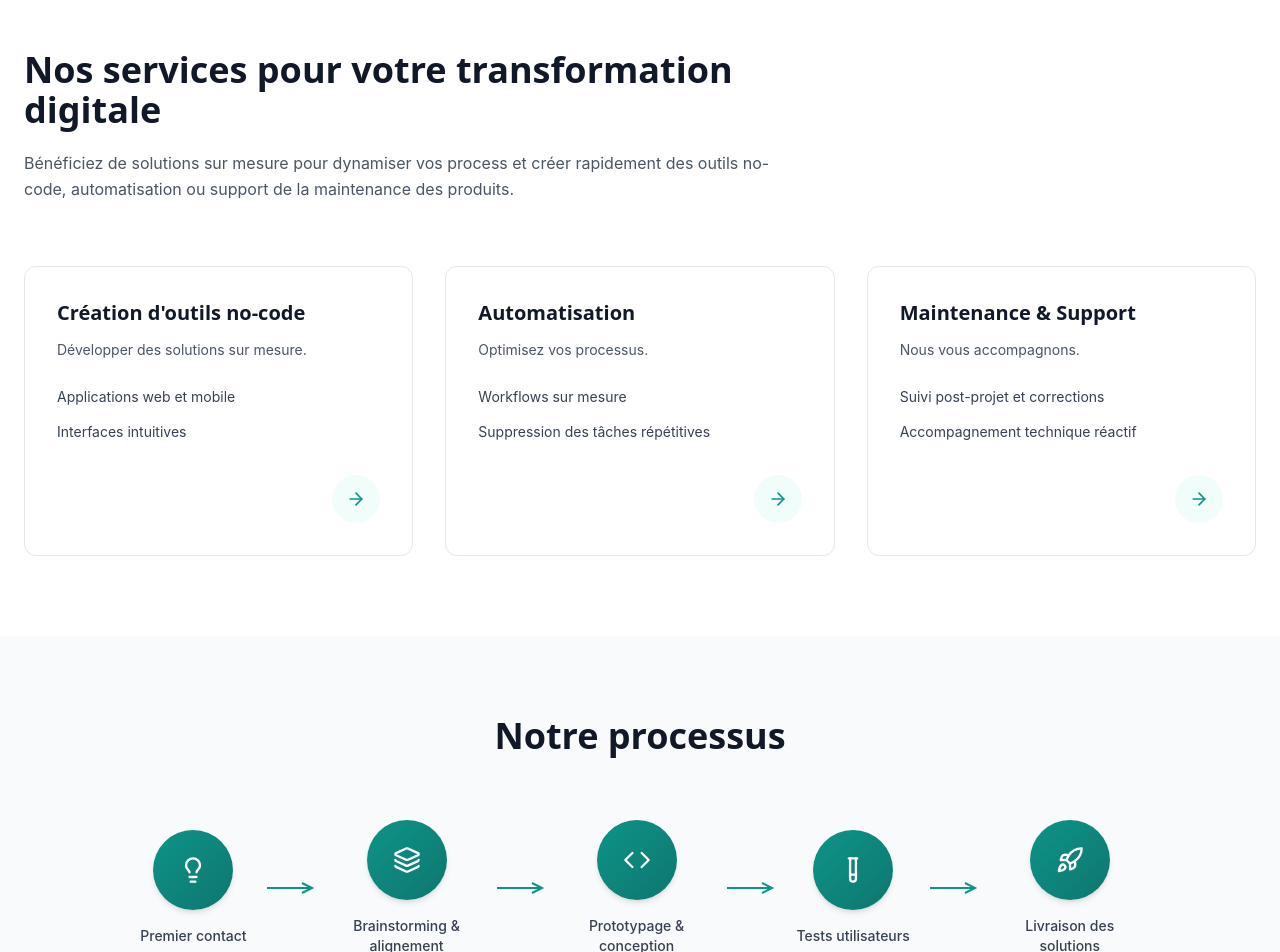
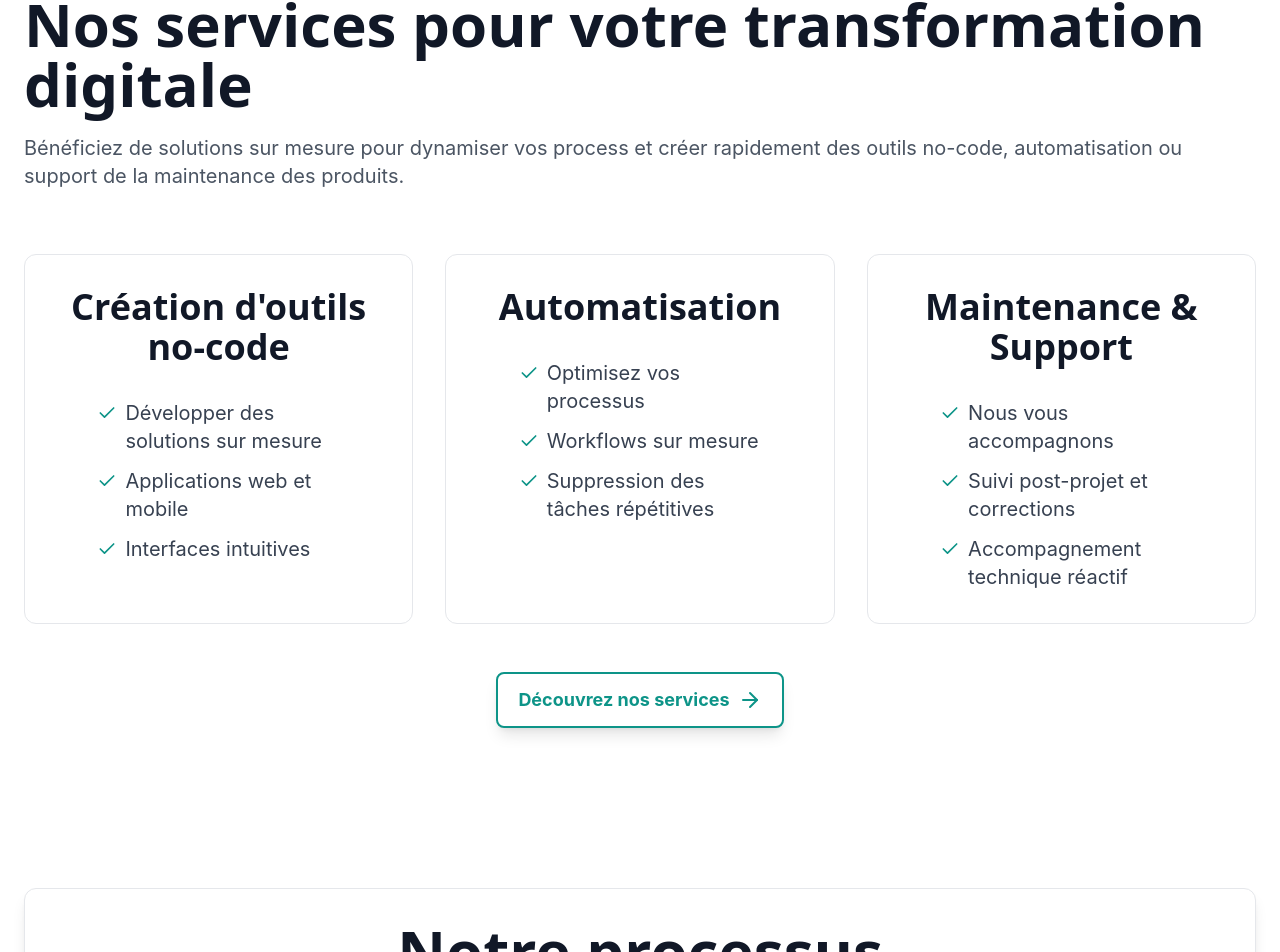
Before and after one commit to gwen24112003/Linky, a React (Create React App) app: page / in a window 1280 px wide. Shown: the part 623-1575 px from the top of the page. Built offline with nearby package versions, Linux system fonts and the light colour scheme; a web font is replaced by a local one.

Commit message:
Section notre processus finis / push de sécurité pour les changements à venir

```diff
--- a/src/components/home/ProcessSection.tsx
+++ b/src/components/home/ProcessSection.tsx
@@ -31,7 +31,7 @@ export const ProcessSection: React.FC = () => {
   ];
 
   const getIcon = (iconName: string) => {
-    const iconProps = { size: 28, className: 'text-white' };
+    const iconProps = { size: 36, className: 'text-white' };
     switch (iconName) {
       case 'lightbulb':
         return <Lightbulb {...iconProps} />;
@@ -49,28 +49,29 @@ export const ProcessSection: React.FC = () => {
   };
 
   return (
-    <section className="py-20 bg-gray-50">
+    <section className="py-20 bg-white">
       <div className="container mx-auto px-6">
-        <h2 className="text-3xl md:text-4xl font-bold text-gray-900 mb-16 text-center">
+        <div className="bg-white rounded-xl border border-gray-200 p-8 shadow-lg">
+          <h2 className="text-center text-4xl md:text-5xl lg:text-6xl font-bold text-gray-900 mb-12">
             Notre processus
           </h2>
 
-        <div className="flex flex-col md:flex-row items-center justify-center gap-6 md:gap-2">
+          <div className="flex flex-col md:flex-row items-start justify-center gap-6 md:gap-4">
             {processSteps.map((step, index) => (
               <React.Fragment key={step.id}>
-              <div className="flex flex-col items-center text-center max-w-[140px]">
-                <div className="w-20 h-20 rounded-full bg-gradient-to-br from-teal-600 to-teal-700 flex items-center justify-center mb-4 shadow-md hover:shadow-lg hover:scale-105 transition-all duration-300">
+                <div className="flex flex-col items-center max-w-[140px]">
+                  <div className="w-24 h-24 rounded-full bg-gradient-to-br from-teal-400 to-teal-800 flex items-center justify-center mb-4 shadow-md hover:shadow-lg hover:scale-105 transition-all duration-300">
                     {getIcon(step.icon)}
                   </div>
-                <p className="text-sm font-medium text-gray-700 leading-snug">
+                    <p className="text-l text-center md:text-l lg:text-xl text-gray-600 text-base leading-relaxed">
                     {step.title}
                   </p>
                 </div>
 
                 {index < processSteps.length - 1 && (
-                <div className="hidden md:block mx-3">
-                  <svg width="50" height="20" viewBox="0 0 50 20" fill="none">
-                    <path d="M0 10 L45 10 M35 5 L45 10 L35 15" stroke="#0d9488" strokeWidth="2" />
+                  <div className="hidden md:block mx-5" style={{ marginTop: '30px' }}>
+                    <svg width="60" height="24" viewBox="0 0 60 24" fill="none">
+                      <path d="M0 12 L55 12 M42 6 L55 12 L42 18" stroke="#0d9488" strokeWidth="2.5" />
                     </svg>
                   </div>
                 )}
@@ -78,6 +79,7 @@ export const ProcessSection: React.FC = () => {
             ))}
           </div>
         </div>
+      </div>
     </section>
   );
 };
--- a/src/components/home/ServicesSection.tsx
+++ b/src/components/home/ServicesSection.tsx
@@ -1,4 +1,5 @@
 import React from 'react';
+import { ArrowRight } from 'lucide-react';
 import { Card } from '../ui/Card';
 import { Service } from '../../types';
 
@@ -7,8 +8,8 @@ export const ServicesSection: React.FC = () => {
     {
       id: '1',
       title: 'Création d\'outils no-code',
-      description: 'Développer des solutions sur mesure.',
       features: [
+        'Développer des solutions sur mesure',
         'Applications web et mobile',
         'Interfaces intuitives'
       ]
@@ -16,8 +17,8 @@ export const ServicesSection: React.FC = () => {
     {
       id: '2',
       title: 'Automatisation',
-      description: 'Optimisez vos processus.',
       features: [
+        'Optimisez vos processus',
         'Workflows sur mesure',
         'Suppression des tâches répétitives'
       ]
@@ -25,8 +26,8 @@ export const ServicesSection: React.FC = () => {
     {
       id: '3',
       title: 'Maintenance & Support',
-      description: 'Nous vous accompagnons.',
       features: [
+        'Nous vous accompagnons',
         'Suivi post-projet et corrections',
         'Accompagnement technique réactif'
       ]
@@ -34,27 +35,32 @@ export const ServicesSection: React.FC = () => {
   ];
 
   return (
-    <section className="py-20 bg-white">
+    <section className="pt-4 pb-20 bg-white">
       <div className="container mx-auto px-6">
-        <div className="max-w-3xl mb-16">
-          <h2 className="text-3xl md:text-4xl font-bold text-gray-900 mb-5">
+        <div className="mb-16">
+          <h2 className="text-4xl md:text-5xl lg:text-6xl font-bold text-gray-900 mb-5">
             Nos services pour votre transformation digitale
           </h2>
-          <p className="text-gray-600 text-base leading-relaxed">
-            Bénéficiez de solutions sur mesure pour dynamiser vos process et créer rapidement des outils no-code,
-            automatisation ou support de la maintenance des produits.
+          <p className="text-l md:text-l lg:text-xl text-gray-600 text-base leading-relaxed">
+            Bénéficiez de solutions sur mesure pour dynamiser vos process et créer rapidement des outils no-code, automatisation ou support de la maintenance des produits.
           </p>
         </div>
 
-        <div className="grid grid-cols-1 md:grid-cols-2 lg:grid-cols-3 gap-8">
+        <div className="grid grid-cols-1 md:grid-cols-2 lg:grid-cols-3 gap-8 mb-12">
           {services.map((service) => (
             <Card
               key={service.id}
               title={service.title}
-              description={service.description}
               features={service.features}
             />
           ))}
+        </div>
+
+        <div className="flex justify-center mt-12">
+          <button className="bg-white text-teal-600 border-2 border-teal-600 px-5 py-3 text-lg font-bold rounded-lg hover:bg-teal-600 hover:text-white hover:scale-105 transition-all duration-300 shadow-lg hover:shadow-xl flex items-center gap-2">
+            Découvrez nos services
+            <ArrowRight size={24} />
+          </button>
         </div>
       </div>
     </section>
--- a/src/components/ui/Card.tsx
+++ b/src/components/ui/Card.tsx
@@ -1,5 +1,5 @@
 import React from 'react';
-import { ArrowRight } from 'lucide-react';
+import { Check } from 'lucide-react';
 
 interface CardProps {
   title: string;
@@ -15,28 +15,25 @@ export const Card: React.FC<CardProps> = ({
   className = ''
 }) => {
   return (
-    <div className={`bg-white rounded-xl border border-gray-200 p-8 hover:border-teal-500 hover:shadow-xl transition-all duration-300 group ${className}`}>
-      <h3 className="text-xl font-bold text-gray-900 mb-3">{title}</h3>
+    <div className={`bg-white rounded-xl border border-gray-200 p-8 hover:border-teal-500 hover:shadow-xl hover:scale-105 transition-all duration-300 ${className}`}>
+      <h3 className="text-4xl font-bold text-gray-900 mb-8 text-center">{title}</h3>
 
       {description && (
         <p className="text-gray-600 mb-6 text-sm leading-relaxed">{description}</p>
       )}
 
       {features && features.length > 0 && (
-        <ul className="space-y-3 mb-8">
-          {features.map((feature, index) => (
-            <li key={index} className="text-gray-700 text-sm leading-relaxed">
-              {feature}
-            </li>
-          ))}
-        </ul>
+        <div className="flex justify-center mt-8">
+          <ul className="space-y-3 w-3/4">
+            {features.map((feature, index) => (
+              <li key={index} className="text-gray-700 text-sm leading-relaxed flex items-start gap-2">
+                <Check className="text-teal-600 flex-shrink-0 mt-1" size={20} />
+                <span className="text-xl">{feature}</span>
+              </li>
+            ))}
+          </ul>
+        </div>
       )}
-
-      <div className="flex justify-end">
-        <div className="w-12 h-12 rounded-full bg-teal-50 flex items-center justify-center group-hover:bg-teal-100 transition-colors duration-300">
-          <ArrowRight className="text-teal-600" size={20} />
-        </div>
-      </div>
     </div>
   );
 };
--- a/src/components/ui/Tabs.tsx
+++ b/src/components/ui/Tabs.tsx
@@ -18,7 +18,7 @@ export const Tabs: React.FC<TabsProps> = ({ activeTab, onTabChange }) => {
         <button
           key={tab.value}
           onClick={() => onTabChange(tab.value)}
-          className={`pb-3 text-base font-semibold transition-all duration-200 relative ${
+          className={`pb-3 text-2xl font-bold transition-all duration-200 relative ${
             activeTab === tab.value
               ? 'text-gray-900'
               : 'text-gray-500 hover:text-gray-700'
@@ -26,7 +26,7 @@ export const Tabs: React.FC<TabsProps> = ({ activeTab, onTabChange }) => {
         >
           {tab.label}
           {activeTab === tab.value && (
-            <div className="absolute bottom-0 left-0 right-0 h-0.5 bg-teal-600"></div>
+            <div className="absolute bottom-0 left-0 right-0 h-1 bg-teal-600"></div>
           )}
         </button>
       ))}
--- a/src/index.css
+++ b/src/index.css
@@ -6,6 +6,18 @@
   margin: 0;
   padding: 0;
   box-sizing: border-box;
+}
+
+html {
+  /* Hide scrollbar but keep scroll functionality */
+  overflow-y: scroll;
+  scrollbar-width: none; /* Firefox */
+  -ms-overflow-style: none; /* IE and Edge */
+}
+
+/* Hide scrollbar for Chrome, Safari and Opera */
+html::-webkit-scrollbar {
+  display: none;
 }
 
 body {
--- a/src/types/index.ts
+++ b/src/types/index.ts
@@ -3,7 +3,7 @@
 export interface Service {
   id: string;
   title: string;
-  description: string;
+  description?: string;
   features: string[];
 }
 
```
Lines whose indentation alone changed are shown as unchanged.
